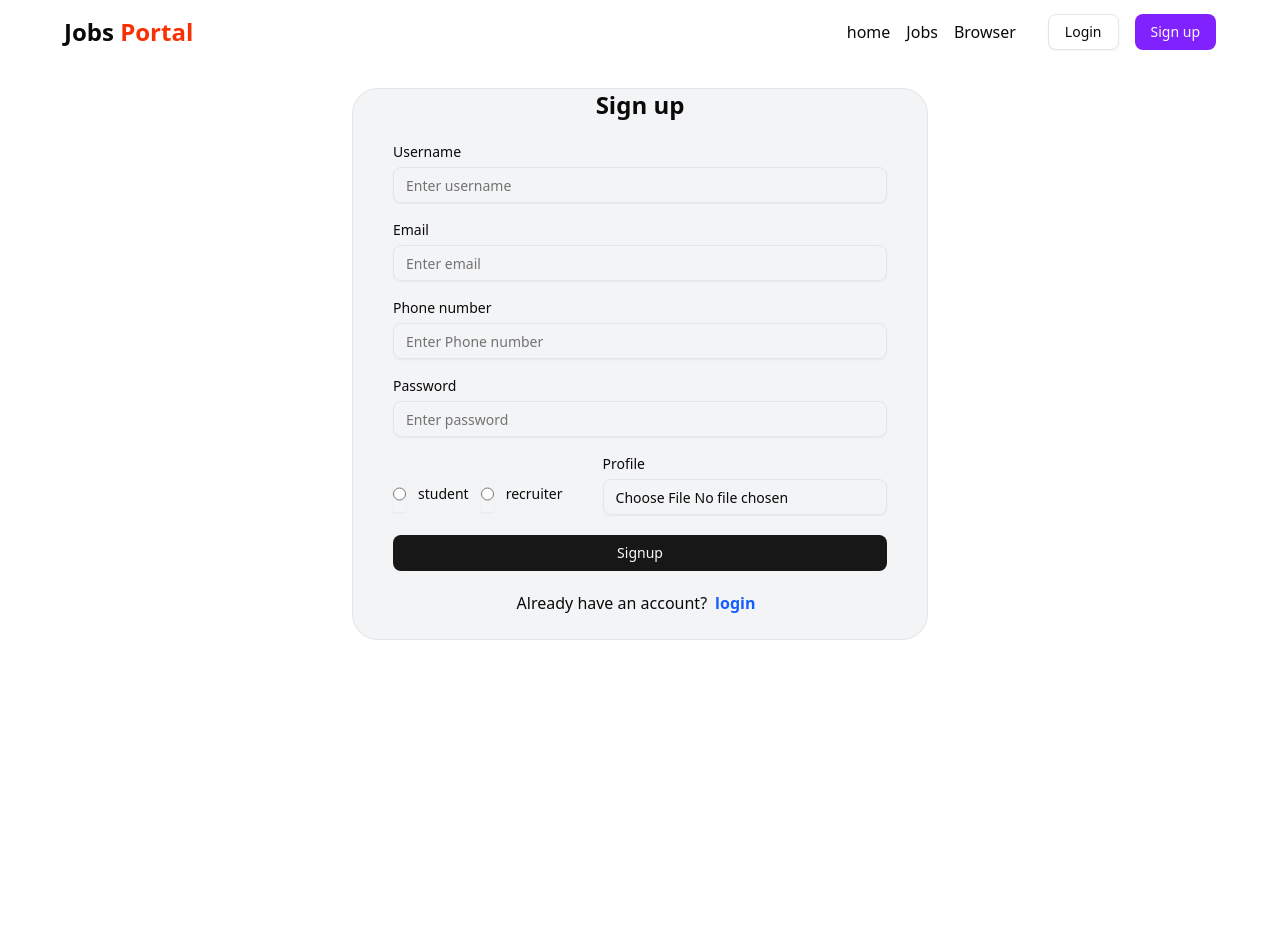
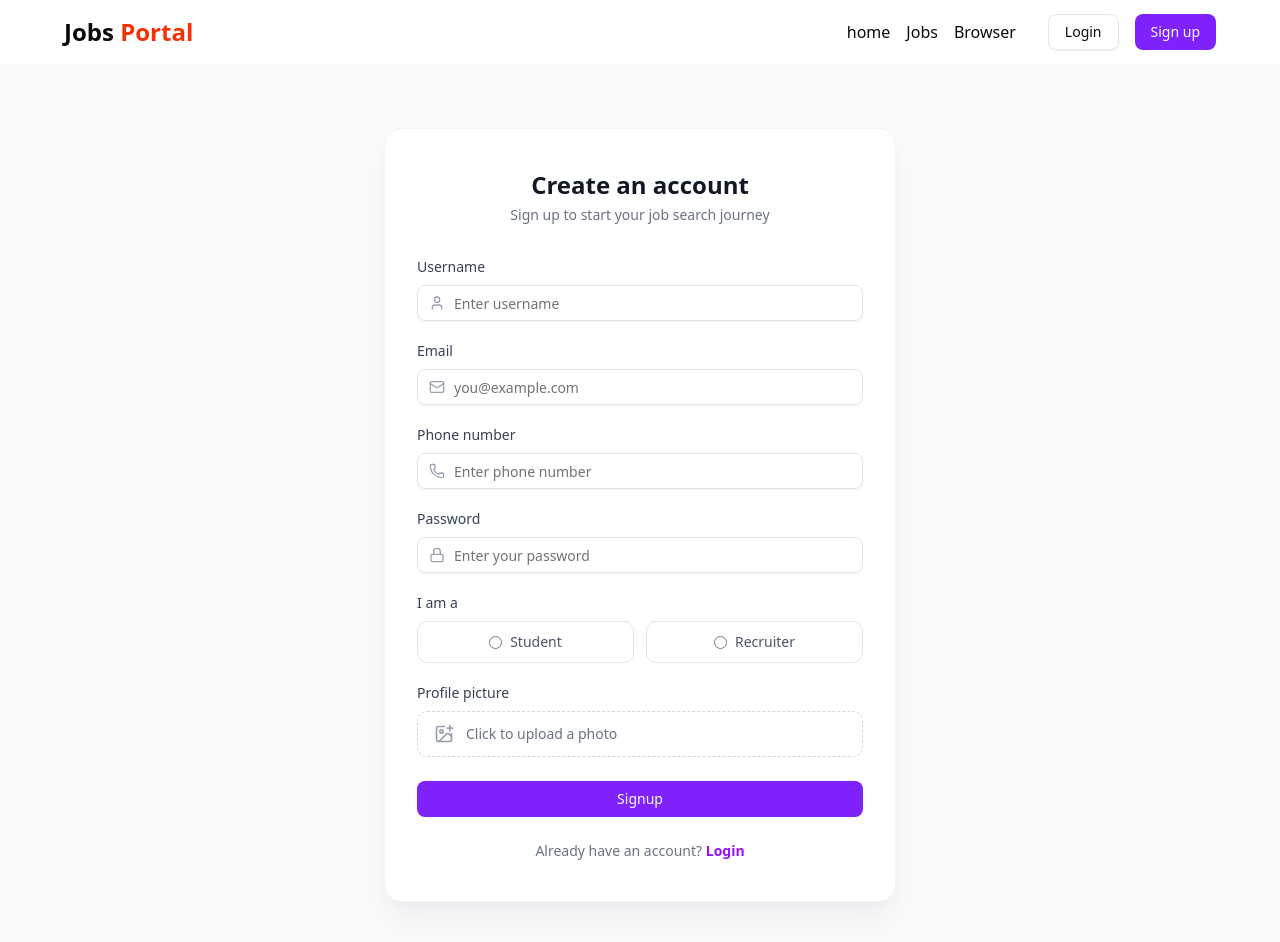
Before and after one commit to nirajkumarpandit/Job_portal, a React app in the folder frontend/: page /signup in a window 1280 px wide. Shown: the top 942 px of the page. Before the commit the page ends 800 px from the top, so only its background shows below. Built offline with nearby package versions, Linux system fonts and the light colour scheme; the HTML template or start-up script is replaced by a standard one.

Commit message:
improve the card style and fix profile bug

```diff
--- a/frontend/src/components/auth/Login.jsx
+++ b/frontend/src/components/auth/Login.jsx
@@ -10,7 +10,8 @@ import axios from 'axios'
 import { USER_API_END_POINT } from '@/utils/constant'
 import { useDispatch, useSelector } from 'react-redux'
 import { setLoading, setUser } from '@/redux/authSlice'
-import { Loader2 } from 'lucide-react'
+import { Loader2, Mail, Lock } from 'lucide-react'
+
 const Login = () => {
 
   const [input, setInput] = useState({
@@ -22,10 +23,11 @@ const Login = () => {
   const changeEventHandler = (e) => {
     setInput({ ...input, [e.target.name]: e.target.value })
   }
-  const{loading}=useSelector(store=>store.auth)
+  const { loading } = useSelector(store => store.auth)
   const navigate = useNavigate()
-  const dispatch= useDispatch()
-  const submitHandler = async (e) => { // yaha koi file nahi bheja ja raha to formdata ka use nahi hoga
+  const dispatch = useDispatch()
+
+  const submitHandler = async (e) => {
     e.preventDefault();
     try {
       dispatch(setLoading(true))
@@ -44,72 +46,114 @@ const Login = () => {
       console.log(error)
       toast.error(error.response?.data?.message || "Login failed / Server not reachable")
     }
-    finally{
+    finally {
       dispatch(setLoading(false))
     }
   }
+
   return (
-    <div>
+    <div className="min-h-screen bg-gray-50">
       <Navbar />
-      <div className=" max-w-6xl flex items-center justify-center mx-auto ">
-        <div className=" w-1/2 pt-4 flex items-center justify-center flex-col mx-auto mt-10 bg-gray-100 border rounded-4xl">
-          <h1 className='text-2xl font-bold '>Login</h1>
-          <form onSubmit={submitHandler} className='w-full py-6 px-10'>
-            <div className='mt-5'>
-              <Label>Email</Label>
+      <div className="flex items-center justify-center px-4 mt-10 md:mt-16">
+        <div className="w-full max-w-md bg-white border border-gray-100 rounded-2xl shadow-xl shadow-gray-200/50 px-8 py-10">
+
+          {/* Header */}
+          <div className="text-center mb-8">
+            <h1 className='text-2xl font-bold text-gray-900'>Welcome back</h1>
+            <p className="text-gray-500 text-sm mt-1">Login to continue your job search</p>
+          </div>
+
+          <form onSubmit={submitHandler} className='w-full'>
+            {/* Email */}
+            <div className='mb-5'>
+              <Label className="text-sm font-medium text-gray-700">Email</Label>
+              <div className="relative mt-2">
+                <Mail className="absolute left-3 top-1/2 -translate-y-1/2 w-4 h-4 text-gray-400" />
                 <Input
                   type="email"
-                placeholder="Enter email"
-                className='mt-2'
+                  placeholder="you@example.com"
+                  className='pl-9'
                   name="email"
                   value={input.email}
                   onChange={changeEventHandler}
                 />
               </div>
-            <div className='mt-5'>
-              <Label>Password</Label>
+            </div>
+
+            {/* Password */}
+            <div className='mb-5'>
+              <Label className="text-sm font-medium text-gray-700">Password</Label>
+              <div className="relative mt-2">
+                <Lock className="absolute left-3 top-1/2 -translate-y-1/2 w-4 h-4 text-gray-400" />
                 <Input
                   type="password"
-                placeholder="Enter password"
-                className='mt-2'
+                  placeholder="Enter your password"
+                  className='pl-9'
                   name="password"
                   value={input.password}
                   onChange={changeEventHandler}
                 />
               </div>
-            <div className="mt-5">
-              <RadioGroup defaultValue="comfortable" className="w-fit flex gap-3">
-                <div className="flex items-center gap-3">
-                  <Input
-                    className='cursor-pointer'
+            </div>
+
+            {/* Role selection */}
+            <div className="mb-6">
+              <Label className="text-sm font-medium text-gray-700 mb-2 block">I am a</Label>
+              <RadioGroup defaultValue="comfortable" className="flex gap-3">
+                <label
+                  htmlFor="r1"
+                  className={`flex-1 flex items-center justify-center gap-2 border rounded-lg py-2.5 text-sm cursor-pointer transition-colors
+                    ${input.role === 'student' ? 'border-purple-600 bg-purple-50 text-purple-700 font-medium' : 'border-gray-200 text-gray-600 hover:bg-gray-50'}`}
+                >
+                  <input
+                    id="r1"
+                    className='cursor-pointer accent-purple-600'
                     type="radio"
                     name="role"
                     value="student"
                     checked={input.role === 'student'}
                     onChange={changeEventHandler}
                   />
-                  <Label htmlFor="r1">student</Label>
-                </div>
-                <div className="flex items-center gap-3">
-                  <Input
-                    className='cursor-pointer'
+                  Student
+                </label>
+                <label
+                  htmlFor="r2"
+                  className={`flex-1 flex items-center justify-center gap-2 border rounded-lg py-2.5 text-sm cursor-pointer transition-colors
+                    ${input.role === 'recruiter' ? 'border-purple-600 bg-purple-50 text-purple-700 font-medium' : 'border-gray-200 text-gray-600 hover:bg-gray-50'}`}
+                >
+                  <input
+                    id="r2"
+                    className='cursor-pointer accent-purple-600'
                     type="radio"
                     name="role"
                     value="recruiter"
                     checked={input.role === 'recruiter'}
                     onChange={changeEventHandler}
                   />
-                  <Label htmlFor="r2">recruiter</Label>
-                </div>
+                  Recruiter
+                </label>
               </RadioGroup>
             </div>
-            <div className='mt-5' >
+
+            {/* Submit */}
+            <div>
               {
-                loading ?<Button className={"w-full"}><Loader2 className='mr-2 h-4 w-4 animate-spin'/> Please wait </Button>: <Button className='w-full cursor-pointer' type="submit">Login</Button>
+                loading
+                  ? <Button disabled className="w-full bg-violet-600 hover:bg-violet-700">
+                      <Loader2 className='mr-2 h-4 w-4 animate-spin' /> Please wait
+                    </Button>
+                  : <Button className='w-full bg-violet-600 hover:bg-violet-700 cursor-pointer transition-colors' type="submit">
+                      Login
+                    </Button>
               }
             </div>
-            <div className='mt-5 flex items-center justify-center' >
-              <p>Don't have an account?<span><Link to="/signup" className='text-blue-600 font-bold cursor-pointer mx-2 ' >Signup</Link></span></p>
+
+            {/* Footer link */}
+            <div className='mt-6 text-center text-sm text-gray-500'>
+              Don't have an account?{' '}
+              <Link to="/signup" className='text-purple-600 font-semibold hover:underline'>
+                Signup
+              </Link>
             </div>
           </form>
         </div>
--- a/frontend/src/components/auth/Signup.jsx
+++ b/frontend/src/components/auth/Signup.jsx
@@ -8,7 +8,7 @@ import { Link, useNavigate } from 'react-router-dom'
 import axios from 'axios'
 import { USER_API_END_POINT } from '@/utils/constant'
 import { toast } from 'sonner'
-import { Loader2 } from 'lucide-react'
+import { Loader2, User, Mail, Lock, Phone, ImagePlus } from 'lucide-react'
 import { useDispatch, useSelector } from 'react-redux'
 import { setLoading } from '@/redux/authSlice'
 
@@ -30,10 +30,11 @@ const Signup = () => {
     const { loading } = useSelector(store => store.auth)
     const dispatch = useDispatch()
     const navigate = useNavigate()
+
     const submitHandler = async (e) => {
         e.preventDefault();
 
-        const formData = new FormData() // form data ka use agar koi image pdf or file bhejna ho to nahi to simple json me bhej sakte hai
+        const formData = new FormData()
         formData.append("username", input.username)
         formData.append("email", input.email)
         formData.append("phoneNumber", input.phoneNumber)
@@ -57,108 +58,170 @@ const Signup = () => {
             }
         } catch (error) {
             console.log(error)
-            toast.error(error.response.data.message)
+            toast.error(error.response?.data?.message || "Signup failed / Server not reachable")
         }
         finally {
             dispatch(setLoading(false))
         }
     }
+
     return (
-        <div>
+        <div className="min-h-screen bg-gray-50">
             <Navbar />
-            <div className=" max-w-6xl flex items-center justify-center mx-auto ">
-                <div className=" w-1/2 flex items-center justify-center flex-col mx-auto mt-6 bg-gray-100 border rounded-4xl">
-                    <h1 className='text-2xl font-bold '>Sign up</h1>
-                    <form onSubmit={submitHandler} className='w-full py-6 px-10'>
-                        <div>
-                            <Label>Username</Label>
+            <div className="flex items-center justify-center px-4 mt-10 md:mt-16 pb-16">
+                <div className="w-full max-w-lg bg-white border border-gray-100 rounded-2xl shadow-xl shadow-gray-200/50 px-8 py-10">
+
+                    {/* Header */}
+                    <div className="text-center mb-8">
+                        <h1 className='text-2xl font-bold text-gray-900'>Create an account</h1>
+                        <p className="text-gray-500 text-sm mt-1">Sign up to start your job search journey</p>
+                    </div>
+
+                    <form onSubmit={submitHandler} className='w-full'>
+                        {/* Username */}
+                        <div className='mb-5'>
+                            <Label className="text-sm font-medium text-gray-700">Username</Label>
+                            <div className="relative mt-2">
+                                <User className="absolute left-3 top-1/2 -translate-y-1/2 w-4 h-4 text-gray-400" />
                                 <Input
                                     type="text"
                                     placeholder="Enter username"
-                                className='mt-2'
+                                    className='pl-9'
                                     name="username"
                                     value={input.username}
                                     onChange={changeEventHandler}
                                 />
                             </div>
-                        <div className='mt-5'>
-                            <Label>Email</Label>
+                        </div>
+
+                        {/* Email */}
+                        <div className='mb-5'>
+                            <Label className="text-sm font-medium text-gray-700">Email</Label>
+                            <div className="relative mt-2">
+                                <Mail className="absolute left-3 top-1/2 -translate-y-1/2 w-4 h-4 text-gray-400" />
                                 <Input
                                     type="email"
-                                placeholder="Enter email"
-                                className='mt-2'
+                                    placeholder="you@example.com"
+                                    className='pl-9'
                                     name="email"
                                     value={input.email}
                                     onChange={changeEventHandler}
                                 />
                             </div>
-                        <div className='mt-5'>
-                            <Label>Phone number</Label>
+                        </div>
+
+                        {/* Phone number */}
+                        <div className='mb-5'>
+                            <Label className="text-sm font-medium text-gray-700">Phone number</Label>
+                            <div className="relative mt-2">
+                                <Phone className="absolute left-3 top-1/2 -translate-y-1/2 w-4 h-4 text-gray-400" />
                                 <Input
                                     type="text"
-                                placeholder="Enter Phone number"
-                                className='mt-2'
+                                    placeholder="Enter phone number"
+                                    className='pl-9'
                                     name="phoneNumber"
                                     value={input.phoneNumber}
                                     onChange={changeEventHandler}
                                 />
                             </div>
-                        <div className='mt-5'>
-                            <Label>Password</Label>
+                        </div>
+
+                        {/* Password */}
+                        <div className='mb-5'>
+                            <Label className="text-sm font-medium text-gray-700">Password</Label>
+                            <div className="relative mt-2">
+                                <Lock className="absolute left-3 top-1/2 -translate-y-1/2 w-4 h-4 text-gray-400" />
                                 <Input
                                     type="password"
-                                placeholder="Enter password"
-                                className='mt-2'
+                                    placeholder="Enter your password"
+                                    className='pl-9'
                                     name="password"
                                     value={input.password}
                                     onChange={changeEventHandler}
                                 />
                             </div>
-                        <div className='mt-5 flex gap-10 items-center'>
-                            <RadioGroup defaultValue="comfortable" className="w-fit flex gap-3 mt-4">
-                                <div className="flex items-center gap-3">
-                                    <Input
-                                        className='cursor-pointer'
+                        </div>
+
+                        {/* Role selection */}
+                        <div className="mb-5">
+                            <Label className="text-sm font-medium text-gray-700 mb-2 block">I am a</Label>
+                            <RadioGroup defaultValue="comfortable" className="flex gap-3">
+                                <label
+                                    htmlFor="r1"
+                                    className={`flex-1 flex items-center justify-center gap-2 border rounded-lg py-2.5 text-sm cursor-pointer transition-colors
+                                        ${input.role === 'student' ? 'border-purple-600 bg-purple-50 text-purple-700 font-medium' : 'border-gray-200 text-gray-600 hover:bg-gray-50'}`}
+                                >
+                                    <input
+                                        id="r1"
+                                        className='cursor-pointer accent-purple-600'
                                         type="radio"
                                         name="role"
                                         value="student"
                                         checked={input.role === 'student'}
                                         onChange={changeEventHandler}
                                     />
-                                    <Label htmlFor="r1">student</Label>
-                                </div>
-                                <div className="flex items-center gap-3">
-                                    <Input
-                                        className='cursor-pointer'
+                                    Student
+                                </label>
+                                <label
+                                    htmlFor="r2"
+                                    className={`flex-1 flex items-center justify-center gap-2 border rounded-lg py-2.5 text-sm cursor-pointer transition-colors
+                                        ${input.role === 'recruiter' ? 'border-purple-600 bg-purple-50 text-purple-700 font-medium' : 'border-gray-200 text-gray-600 hover:bg-gray-50'}`}
+                                >
+                                    <input
+                                        id="r2"
+                                        className='cursor-pointer accent-purple-600'
                                         type="radio"
                                         name="role"
                                         value="recruiter"
                                         checked={input.role === 'recruiter'}
                                         onChange={changeEventHandler}
                                     />
-                                    <Label htmlFor="r2">recruiter</Label>
+                                    Recruiter
+                                </label>
+                            </RadioGroup>
                         </div>
-                            </RadioGroup>
-                            <div className="">
-                                <Label>Profile</Label>
+
+                        {/* Profile picture */}
+                        <div className="mb-6">
+                            <Label className="text-sm font-medium text-gray-700 mb-2 block">Profile picture</Label>
+                            <label
+                                htmlFor="profile-upload"
+                                className="flex items-center gap-3 border border-dashed border-gray-300 rounded-lg py-3 px-4 cursor-pointer hover:bg-gray-50 hover:border-purple-300 transition-colors"
+                            >
+                                <ImagePlus className="w-5 h-5 text-gray-400 shrink-0" />
+                                <span className="text-sm text-gray-500 truncate">
+                                    {input.file ? input.file.name : "Click to upload a photo"}
+                                </span>
                                 <Input
+                                    id="profile-upload"
                                     accept="image/*"
                                     type="file"
                                     onChange={changeFileHandler}
-                                    className="cursor-pointer mt-2"
+                                    className="hidden"
                                 />
-                            </div>
+                            </label>
                         </div>
 
-                        <div className='mt-5' >
+                        {/* Submit */}
+                        <div>
                             {
-                                loading ? <Button className={"w-full"}><Loader2 className='mr-2 h-4 w-4 animate-spin' /> Please wait </Button> : <Button className='w-full cursor-pointer' type="submit">Signup</Button>
+                                loading
+                                    ? <Button disabled className="w-full bg-violet-600 hover:bg-violet-700">
+                                        <Loader2 className='mr-2 h-4 w-4 animate-spin' /> Please wait
+                                    </Button>
+                                    : <Button className='w-full bg-violet-600 hover:bg-violet-700 cursor-pointer transition-colors' type="submit">
+                                        Signup
+                                    </Button>
                             }
                         </div>
-                        <div className='mt-5 flex items-center justify-center' >
-                            <p>Already have an account?<span><Link to="/login" className='text-blue-600 font-bold cursor-pointer mx-2 ' >login</Link></span></p>
+
+                        {/* Footer link */}
+                        <div className='mt-6 text-center text-sm text-gray-500'>
+                            Already have an account?{' '}
+                            <Link to="/login" className='text-purple-600 font-semibold hover:underline'>
+                                Login
+                            </Link>
                         </div>
-
                     </form>
                 </div>
             </div>
--- a/frontend/src/components/pages/Profile.jsx
+++ b/frontend/src/components/pages/Profile.jsx
@@ -43,7 +43,7 @@ const Profile = () => {
           <h1 className='font-medium'>Skills</h1>
           <div className='flex gap-3 mt-1 items-center'>
             {
-              user?.profile?.skills.length !==0 ? user?.profile?.skills.map((skill,index)=><Badge key={index} >{skill}</Badge>): <span>NA</span>
+              user?.profile?.skills?.length !==0 ? user?.profile?.skills?.map((skill,index)=><Badge key={index} >{skill}</Badge>): <span>NA</span>
             }
           </div>
         </div>
--- a/frontend/src/components/pages/UpdateProfile.jsx
+++ b/frontend/src/components/pages/UpdateProfile.jsx
@@ -49,6 +49,7 @@ const UpdateProfile = ({ open, setOpen }) => {
             if(res.data.success){
                 dispatch(setUser(res.data.user))
                 toast.success(res.data.message)
+                setOpen(false)
             }
         } catch (error) {
             toast.error(error.response.data.message)
--- a/frontend/src/components/shared/Navbar.jsx
+++ b/frontend/src/components/shared/Navbar.jsx
@@ -37,13 +37,13 @@ const Navbar = () => {
                             <Popover>
                                 <PopoverTrigger asChild>
                                     <Avatar>
-                                        <AvatarImage className={"cursor-pointer"} src="https://github.com/shadcn.png" />
+                                        <AvatarImage className={"cursor-pointer"} src={user?.profile?.profilePhoto} />
                                     </Avatar>
                                 </PopoverTrigger>
                                 <PopoverContent>
                                     <div className="mx-5 flex gap-3.5">
                                         <Avatar>
-                                            <AvatarImage src="https://github.com/shadcn.png" />
+                                            <AvatarImage src={user?.profile?.profilePhoto} />
                                         </Avatar>
                                         <div className="">
                                             <h1 className='font-bold text-sm '>Niraj frontend developer</h1>
```
Also changed, not shown: frontend/src/components/pages/JobCard.jsx (+68 -29 lines), frontend/src/components/pages/LatestJobCards.jsx (+38 -11 lines), 1 other file (tests, documents, lock files or other folders). Lines whose indentation alone changed are shown as unchanged.
